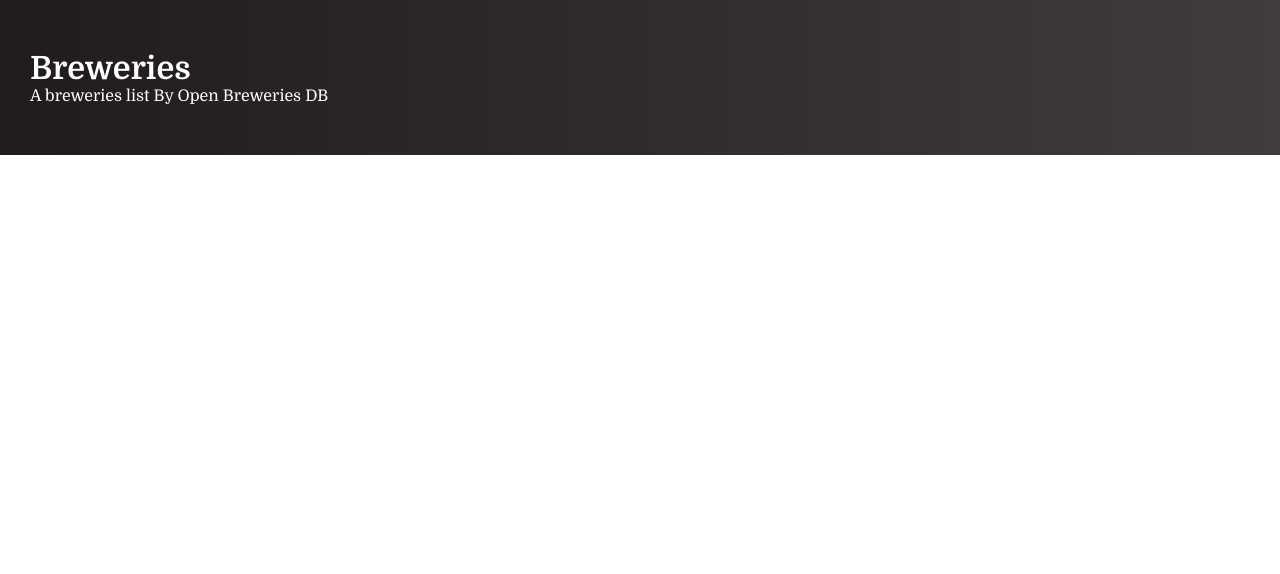
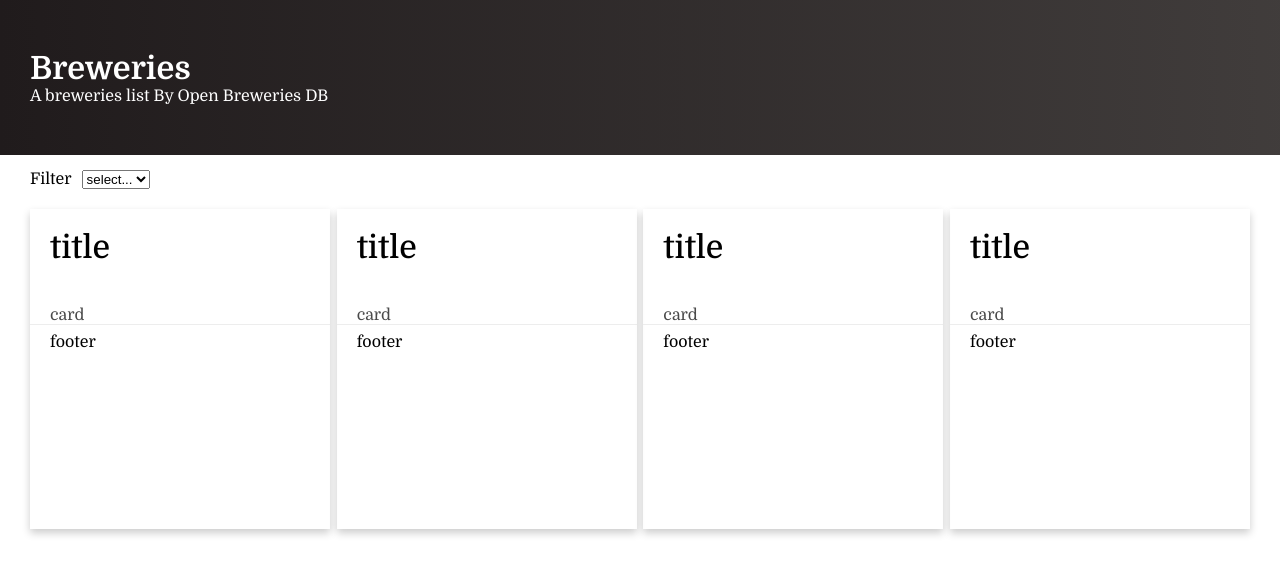
Before and after one commit to RicardoBaltazar/Grid-and-flexbox, a React (Create React App) app in the folder app/: page / in a window 1280 px wide. Shown: the top 574 px of the page. Built offline with nearby package versions, Linux system fonts and the light colour scheme.

Commit message:
feature - criando os componentes cards e filter e configurando alguns stilos com styled components

```diff
--- a/app/src/App.css
+++ b/app/src/App.css
@@ -8,3 +8,15 @@
 body {
   font-family: 'Domine', serif;
 }
+
+main {
+  display: flex;
+  flex-direction: column;
+}
+
+section {
+  display: flex;
+  justify-content: space-between;
+  align-items: center;
+  padding: 0px 30px;
+}
--- a/app/src/App.js
+++ b/app/src/App.js
@@ -1,11 +1,22 @@
 import './App.css';
 import Header from './Components/Header/Header'
+import Cards from './Components/Cards/Cards'
+import Filter from './Components/Filter/Filter'
 
 function App() {
   return (
     <div className="App">
       <>
-      <Header />
+        <Header />
+        <main>
+          <Filter />
+          <section>
+            <Cards />
+            <Cards />
+            <Cards />
+            <Cards />
+          </section>
+        </main>
       </>
     </div>
   )
--- /dev/null
+++ b/app/src/Components/Cards/Cards.jsx
@@ -0,0 +1,53 @@
+import React from 'react'
+import styled from "styled-components"
+
+const CARDS = styled.div`
+    //border: 1px solid red;
+    width: 300px;
+    height: 320px;
+    margin: 20px 0;
+    box-shadow: 0 4px 8px 0 rgba(0,0,0,0.2);
+    transition: 0.3s;
+    text-decoration: inherit;
+
+    &:hover {
+        cursor: pointer;
+        box-shadow: 0 8px 14px 0 rgba(0,0,0,0.2);
+    }
+
+    .card-title {
+        padding: 20px 20px;
+        font-size: 2em;
+        font-weight: 500;
+    }
+
+    .card-card{
+        padding: 20px 20px 0px 20px;
+        display: flex;
+        flex-direction: column;
+        font-weight: 300;
+        color: #4a4a4a;
+        flex-grow: 1;
+    }
+
+    .card-footer {
+        border-top: 1px solid #ededed;
+        padding: 8px 20px;
+    }
+`
+
+export default function Cards() {
+    return (
+        <CARDS>
+            <div className='card-title'>
+                title
+            </div>
+            <div className='card-card'>
+                card
+            </div>
+            <div className='card-footer'>
+                footer
+            </div>
+        </CARDS>
+    )
+}
--- /dev/null
+++ b/app/src/Components/Filter/Filter.jsx
@@ -0,0 +1,19 @@
+import React from 'react'
+import styled from "styled-components"
+
+const FILTER = styled.div`
+    label {
+        padding: 0px 10px 0px 30px;
+    }
+`
+
+export default function Filter() {
+    return (
+        <FILTER>
+            <label htmlFor="">Filter</label>
+            <select name="" id="">
+                <option>select...</option>
+            </select>
+        </FILTER>
+    )
+}
--- a/app/src/Components/Header/Header.jsx
+++ b/app/src/Components/Header/Header.jsx
@@ -4,6 +4,7 @@ import styled from "styled-components"
 const HEADER = styled.header`
     width: 100%;
     padding: 50px 30px;
+    margin-bottom: 15px;
     background-image: linear-gradient(to right, #201b1c,  #423e3d);
     color: #fff;
     //font-family: 'Times New Roman', Times, serif;
```
Also changed, not shown: 1 other file (tests, documents, lock files or other folders).
